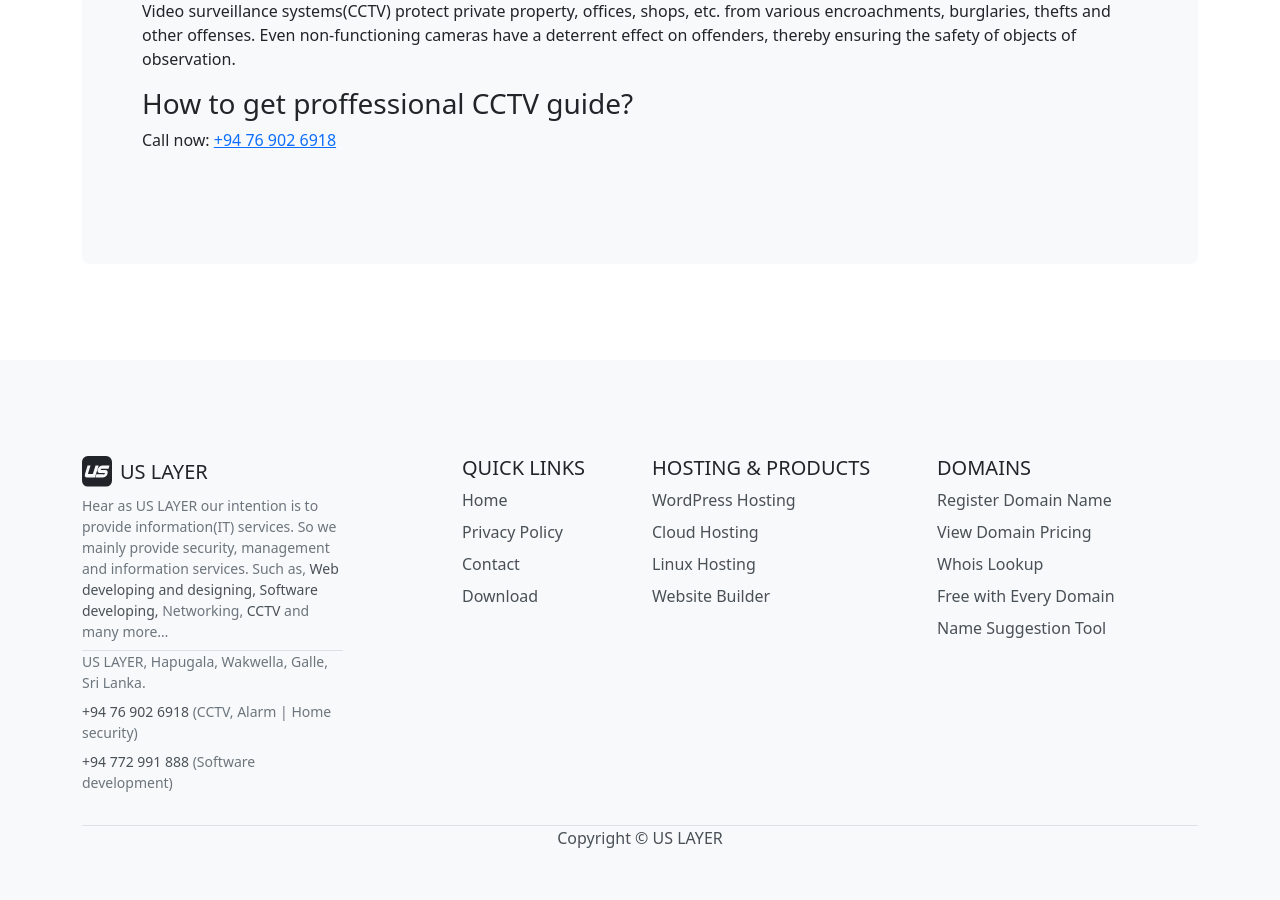
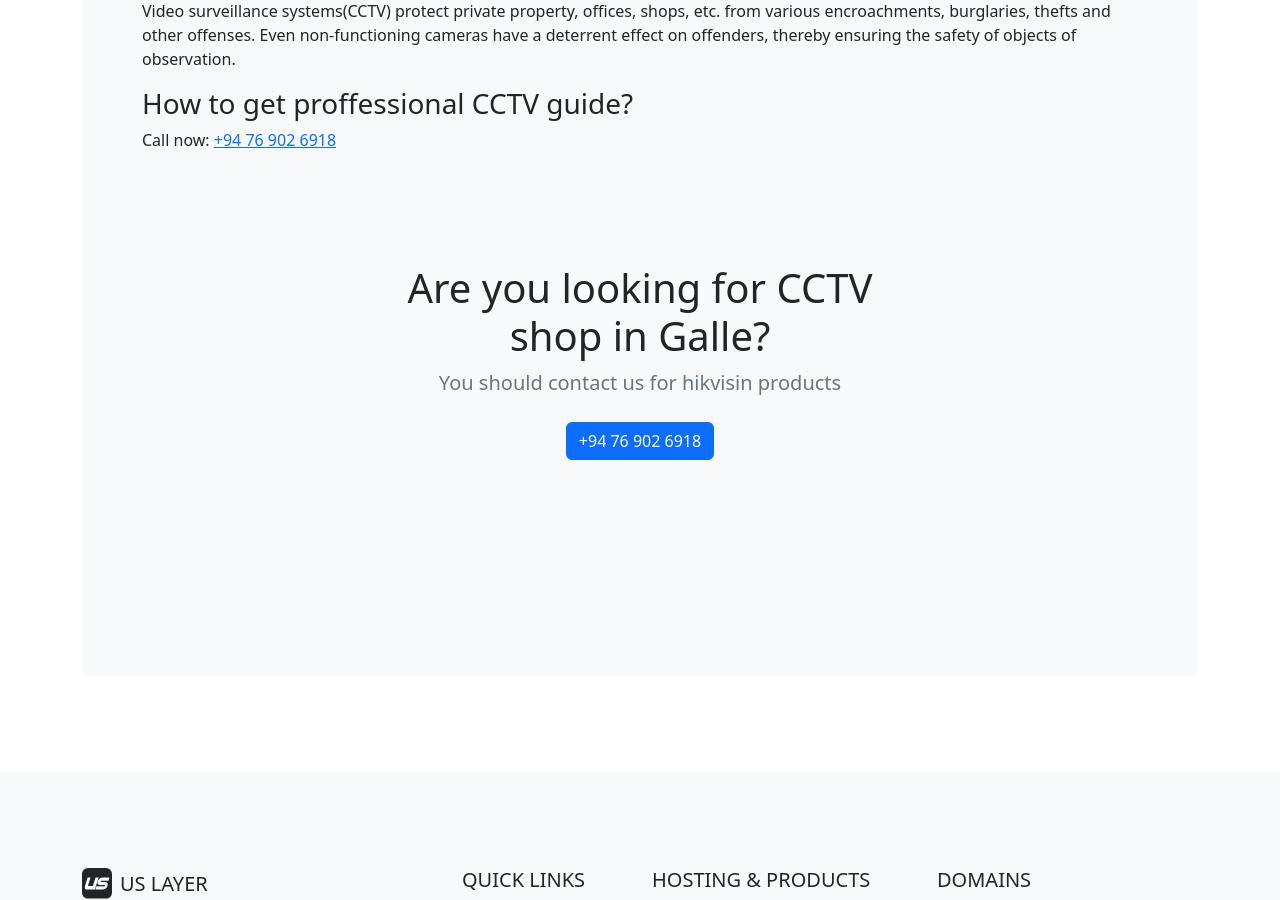
Before and after one commit to uslayer/uslayer.github.io, a Jekyll site: the page built from pages/cctv-galle.md, in a window 1280 px wide and 900 px high, scrolled down 374 px. Built offline with Jekyll 4.4.1, drawn with Linux system fonts in a browser that asks for light colours.

Commit message:
Update cctv-galle.md

```diff
--- a/pages/cctv-galle.md
+++ b/pages/cctv-galle.md
@@ -12,3 +12,15 @@
 
 ### How to get proffessional CCTV guide?
 Call now: <a href="tel:=+94769026918">+94 76 902 6918</a>
+
+<section class="py-5 text-center container">
+    <div class="row py-lg-5">
+      <div class="col-lg-6 col-md-8 mx-auto">
+        <h1 class="fw-light">Are you looking for CCTV shop in Galle?</h1>
+        <p class="lead text-muted">You should contact us for hikvisin products</p>
+        <p>
+          <a href="tel:=+94769026918" class="btn btn-primary my-2">+94 76 902 6918</a>
+        </p>
+      </div>
+    </div>
+</section>
```
